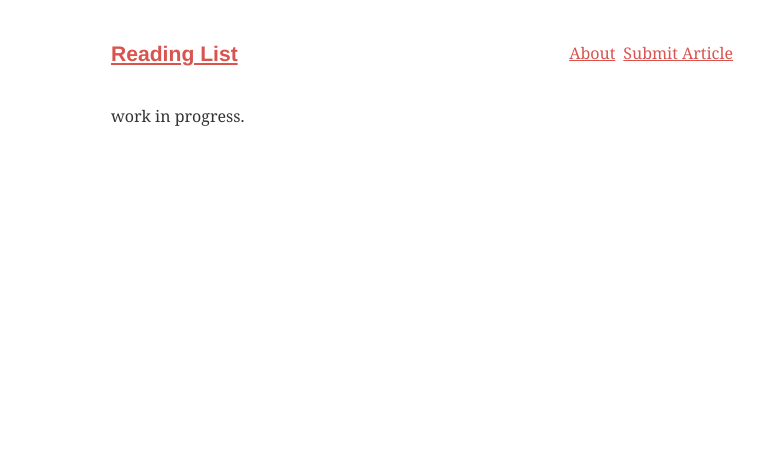
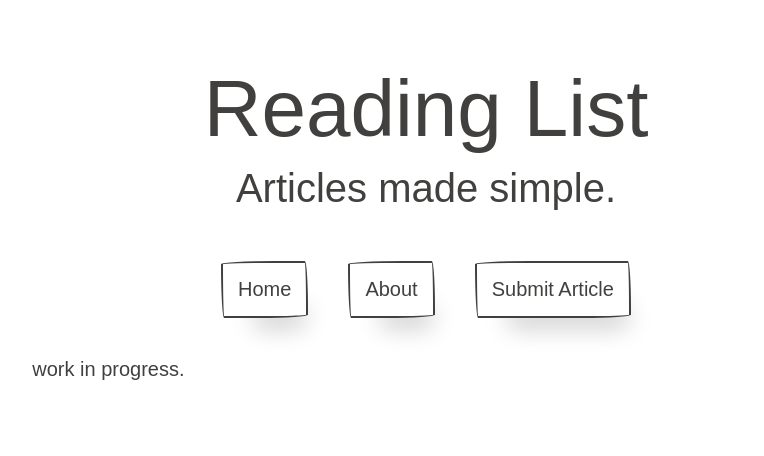
Before and after one commit to Uqido/readling-list, a Gatsby site: page /about in a window 1280 px wide. Shown: the whole page, without its empty margins (214-978 px from the left). Built offline with nearby package versions, Linux system fonts and the light colour scheme; Gatsby itself is replaced by a stand-in of ours; a web font is replaced by a local one.

Commit message:
Update UI

```diff
--- /dev/null
+++ b/gatsby-browser.js
@@ -0,0 +1 @@
+import "./node_modules/papercss/dist/paper.min.css"
--- a/gatsby-config.js
+++ b/gatsby-config.js
@@ -1,11 +1,5 @@
 module.exports = {
   plugins: [
-    {
-      resolve: `gatsby-plugin-typography`,
-      options: {
-        pathToConfigModule: `src/utils/typography`
-      }
-    },
     {
       resolve: "gatsby-source-wordpress",
       options: {
--- a/package.json
+++ b/package.json
@@ -17,6 +17,7 @@
     "gatsby-plugin-offline": "^2.0.24",
     "gatsby-plugin-typography": "^2.2.7",
     "gatsby-source-wordpress": "^3.0.38",
+    "papercss": "^1.6.1",
     "react": "^16.8.2",
     "react-dom": "^16.8.2",
     "react-typography": "^0.16.18",
--- a/src/components/layout.js
+++ b/src/components/layout.js
@@ -1,16 +1,16 @@
 import React from "react";
-import { Link } from "gatsby";
 import Navbar from "../components/navbar";
 import styles from "./layout.module.css";
 
 export default ({ children }) => (
   <div className={styles.container}>
-    <div className={styles.header}>
-      <Link to="/">
-        <h3 className={styles.title}>Reading List</h3>
-      </Link>
-      <Navbar />
+    <div className="row flex-center">
+      <div className="text-center">
+        <h1 className="margin-small">Reading List</h1>
+        <h3 className="margin-small">Articles made simple.</h3>
+      </div>
     </div>
+    <Navbar />
     {children}
   </div>
 );
--- a/src/components/layout.module.css
+++ b/src/components/layout.module.css
@@ -24,33 +24,8 @@
   text-decoration: none;
 }
 
-:global p,
-:global pre,
-:global ul,
-:global ol {
-  margin-top: 0;
-  margin-bottom: 1.75rem;
-}
-
 .container {
   margin: 0 auto;
   max-width: 42rem;
   padding: 2.625rem 1.3125rem;
 }
-
-.title {
-  margin-top: 0;
-  margin-bottom: 0;
-  text-rendering: optimizeLegibility;
-}
-
-.title > a {
-  color: var(--primary-color-light);
-  text-decoration: none;
-}
-
-.header {
-  display: flex;
-  justify-content: space-between;
-  flex-wrap: wrap;
-}
--- a/src/components/navbar.js
+++ b/src/components/navbar.js
@@ -1,16 +1,16 @@
 import React from "react";
 import { Link } from "gatsby";
-import styles from "./navbar.module.css";
-
-const ListLink = props => (
-  <li className={styles.menuItem}>
-    <Link to={props.to}>{props.children}</Link>
-  </li>
-);
 
 export default () => (
-  <ul className={styles.menu}>
-    <ListLink to="/about/">About</ListLink>
-    <ListLink to="/submit/">Submit Article</ListLink>
-  </ul>
+  <div className="row flex-center">
+    <Link className="paper-btn margin" to="/">
+      Home
+    </Link>
+    <Link className="paper-btn margin" to="/about/">
+      About
+    </Link>
+    <Link className="paper-btn margin" to="/submit/">
+      Submit Article
+    </Link>
+  </div>
 );
--- a/src/components/navbar.module.css
+++ /dev/null
@@ -1,14 +0,0 @@
-.menu {
-  list-style: none;
-  padding: 0;
-  margin-left: 0;
-}
-
-.menuItem {
-  float: left;
-  margin-right: 0.5rem;
-}
-
-.menuItem a {
-  display: block;
-}
--- a/src/utils/typography.js
+++ /dev/null
@@ -1,6 +0,0 @@
-import Typography from "typography";
-import sutroTheme from "typography-theme-sutro";
-
-const typography = new Typography(sutroTheme);
-
-export default typography;
```
Also changed, not shown: src/components/article.js (+20 -10 lines), 1 other file.
